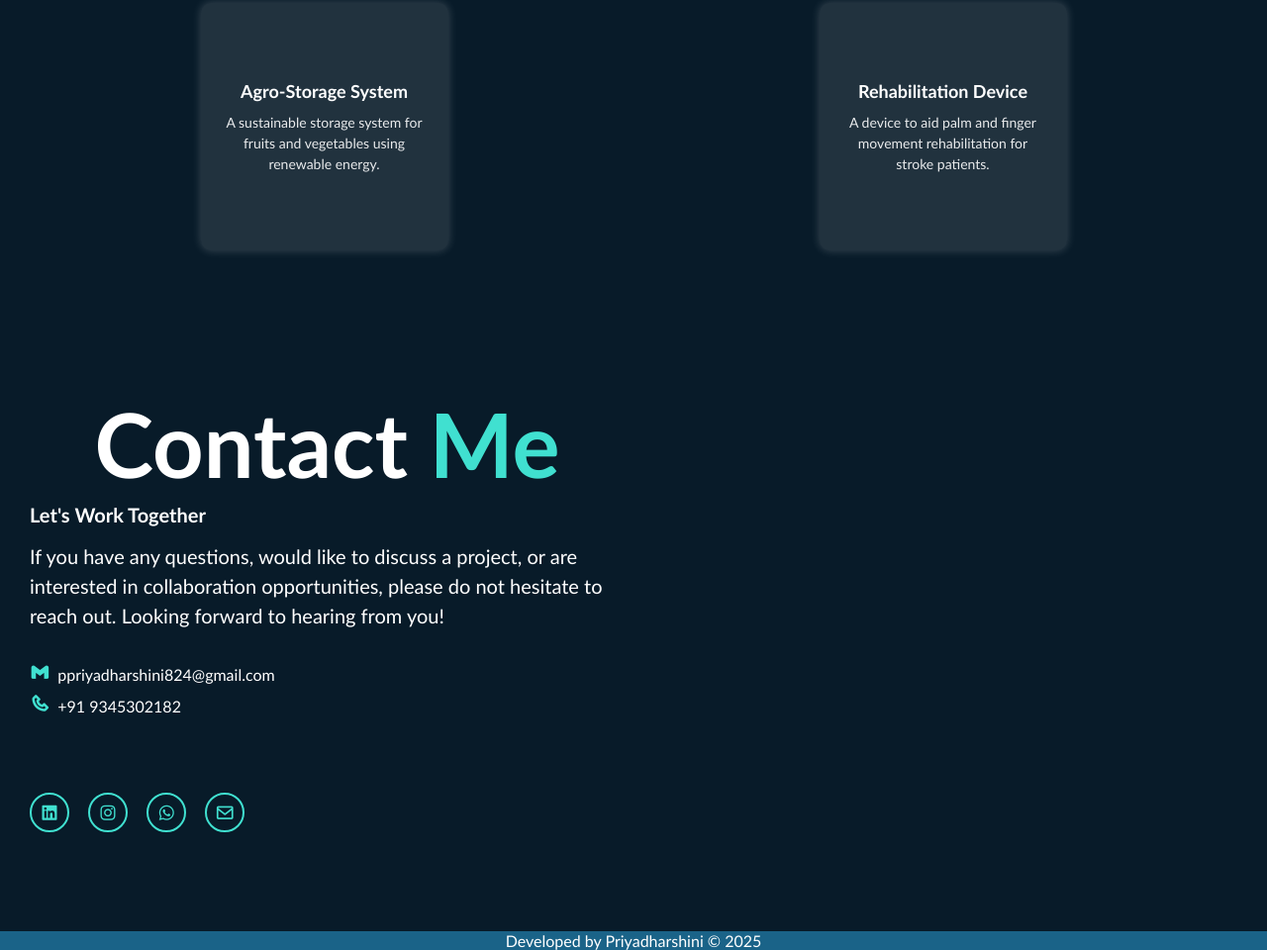
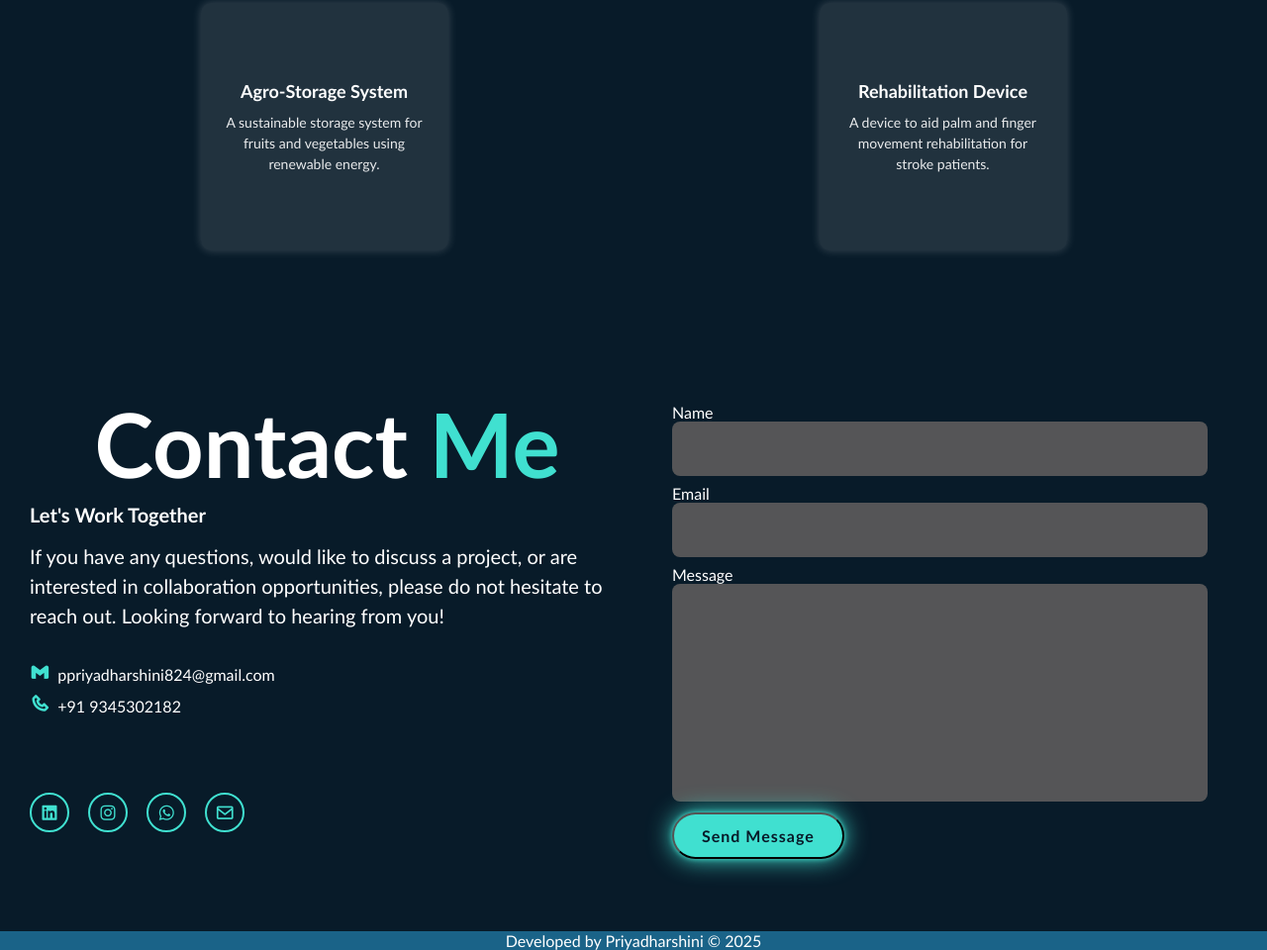
Before and after one commit to Priyadharshini-Ravichandran19/new-portfolio, a plain HTML site: page index.html in a window 1280 px wide. Shown: the part 2848-3808 px from the top of the page at 99% size. Drawn offline with nearby package versions, Linux system fonts and the light colour scheme.

Commit message:
portfolio

```diff
--- a/index.html
+++ b/index.html
@@ -137,6 +137,24 @@
                 <a href="mailto:ppriyadharshini824@gmail.com"><i class="bx bx-envelope"></i></a>
             </div>
         </div>
+
+        <div class="contact-form">
+            <form action="your_form_handling_script.php" method="post">
+                <div class="form-group">
+                    <label for="name">Name</label><br>
+                    <input type="text" id="name" name="name" required>
+                </div>
+                <div class="form-group">
+                    <label for="email">Email</label><br>
+                    <input type="email" id="email" name="email" required>
+                </div>
+                <div class="form-group">
+                    <label for="message">Message</label>
+                    <textarea id="message" name="message" rows="4" required></textarea>
+                </div>
+                <button type="submit" class="send">Send Message</button>
+            </form>
+        </div>
     </section>
 
     <div class="last"><p>Developed by Priyadharshini © 2025</p></div>
```
